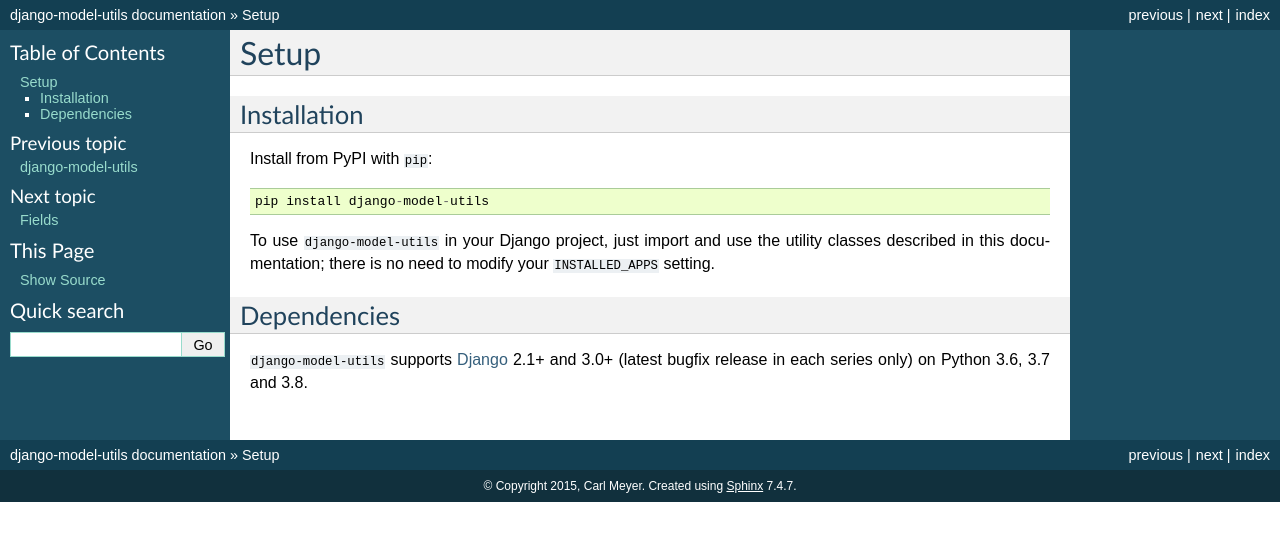
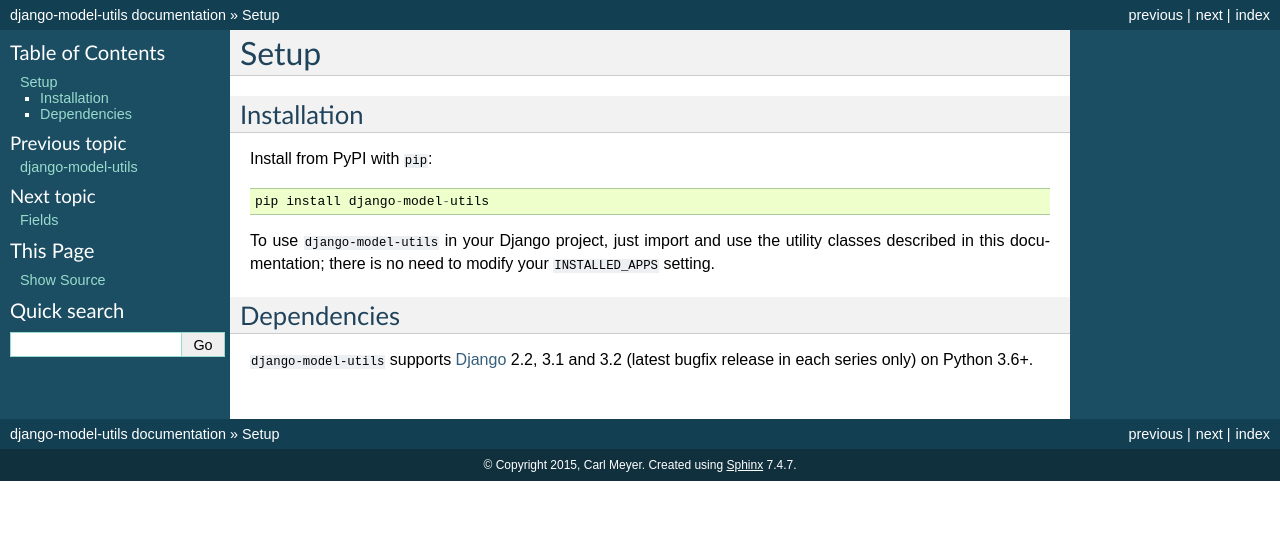
Before and after one commit to jazzband/django-model-utils, a Sphinx documentation site: the page built from docs/setup.rst, in a window 1280 px wide. Shown: the top 541 px of the page. Built offline with Sphinx 7.4.7, drawn with Linux system fonts in a browser that asks for light colours.

Commit message:
Fix Django and Python supported version in setup doc.

```diff
--- a/docs/setup.rst
+++ b/docs/setup.rst
@@ -17,7 +17,7 @@
 Dependencies
 ============
 
-``django-model-utils`` supports `Django`_ 2.1+ and 3.0+ (latest bugfix
-release in each series only) on Python 3.6, 3.7 and 3.8.
+``django-model-utils`` supports `Django`_ 2.2, 3.1 and 3.2 (latest bugfix
+release in each series only) on Python 3.6+.
 
 .. _Django: http://www.djangoproject.com/
```
